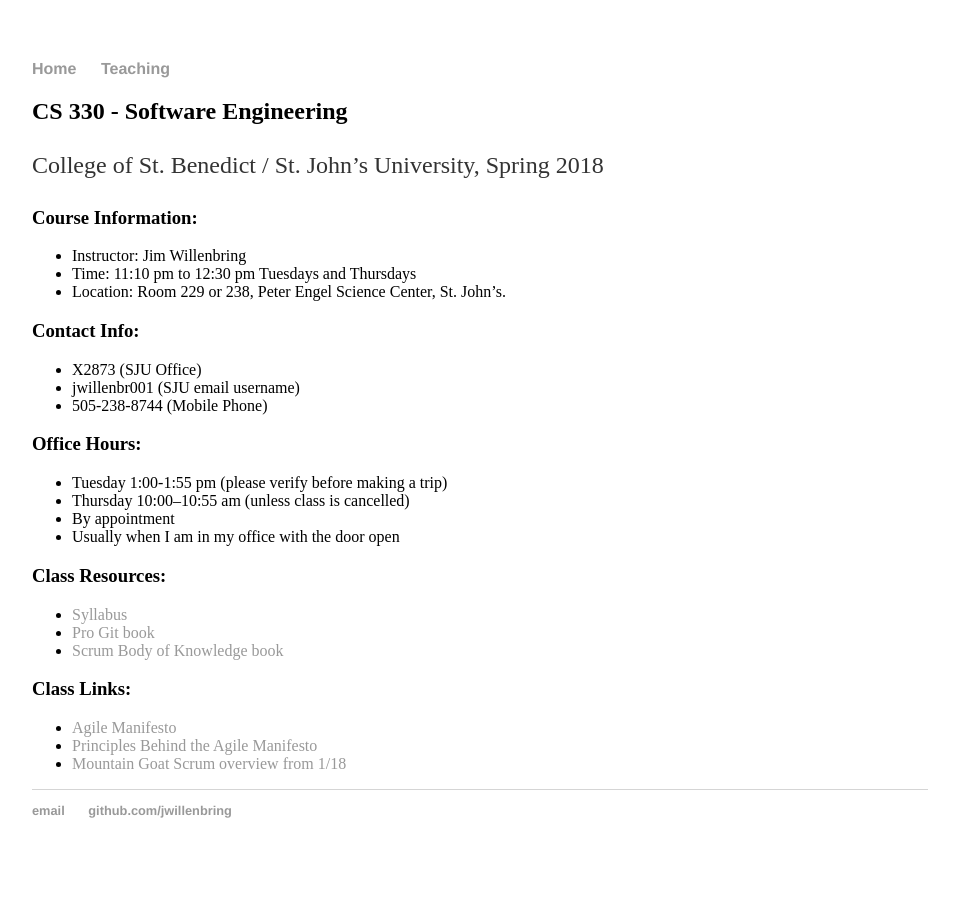
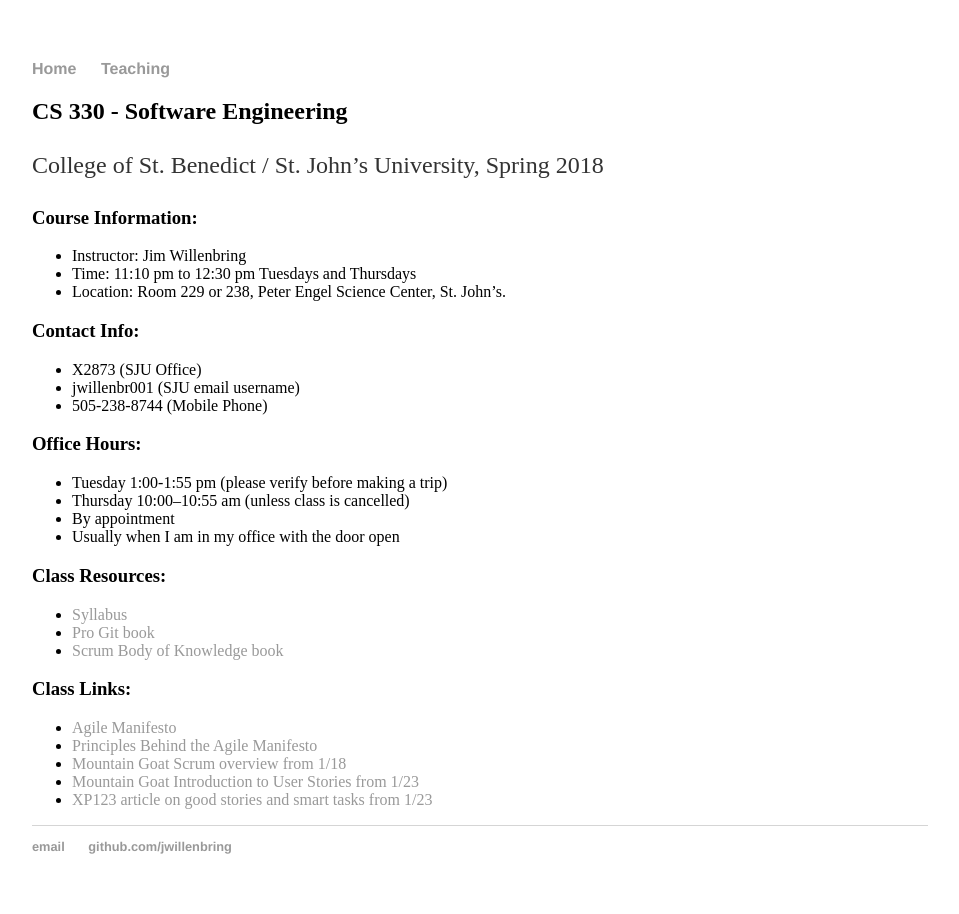
Before and after one commit to jwillenbring/jwillenbring.github.io, a Jekyll site: the page built from teaching/2018-Spring-CS330/index.md, in a window 1280 px wide. Shown: the whole page, without its empty margins (160-1119 px from the left). Built offline with Jekyll 4.4.1, drawn with Linux system fonts in a browser that asks for light colours; our own code applies the rules of GitHub Pages for plain Markdown files.

Commit message:
Update index.md
Added links for 1/23 class

```diff
--- a/teaching/2018-Spring-CS330/index.md
+++ b/teaching/2018-Spring-CS330/index.md
@@ -31,3 +31,5 @@ College of St. Benedict / St. John's University, Spring 2018
   * [Agile Manifesto](http://agilemanifesto.org/)
   * [Principles Behind the Agile Manifesto](http://agilemanifesto.org/principles.html)
   * [Mountain Goat Scrum overview from 1/18](https://www.mountaingoatsoftware.com/uploads/presentations/English-Redistributable-Intro-Scrum.ppt)
+  * [Mountain Goat Introduction to User Stories from 1/23](https://www.mountaingoatsoftware.com/presentations/introduction-to-user-stories)
+  * [XP123 article on good stories and smart tasks from 1/23](https://xp123.com/articles/invest-in-good-stories-and-smart-tasks/)
```
